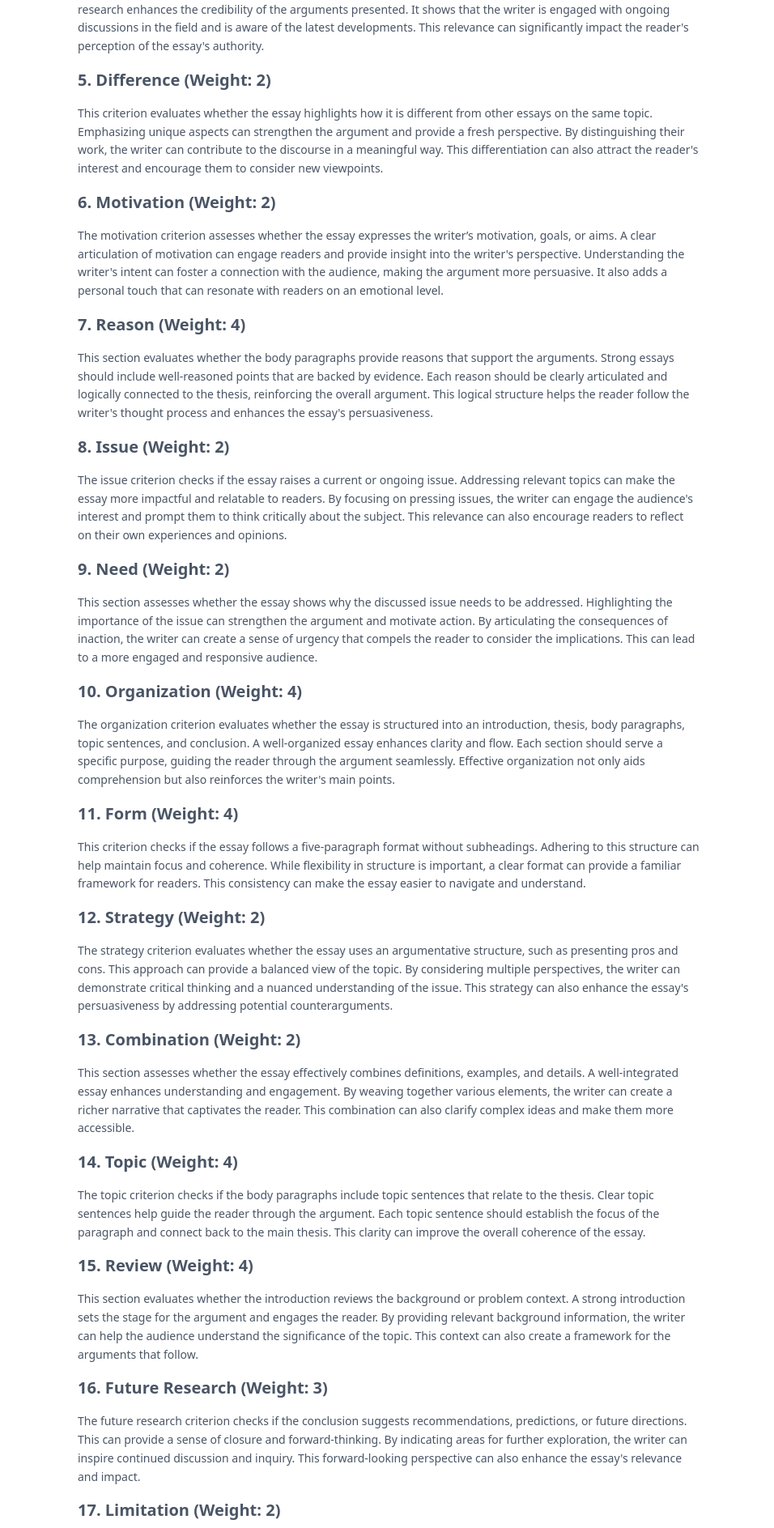
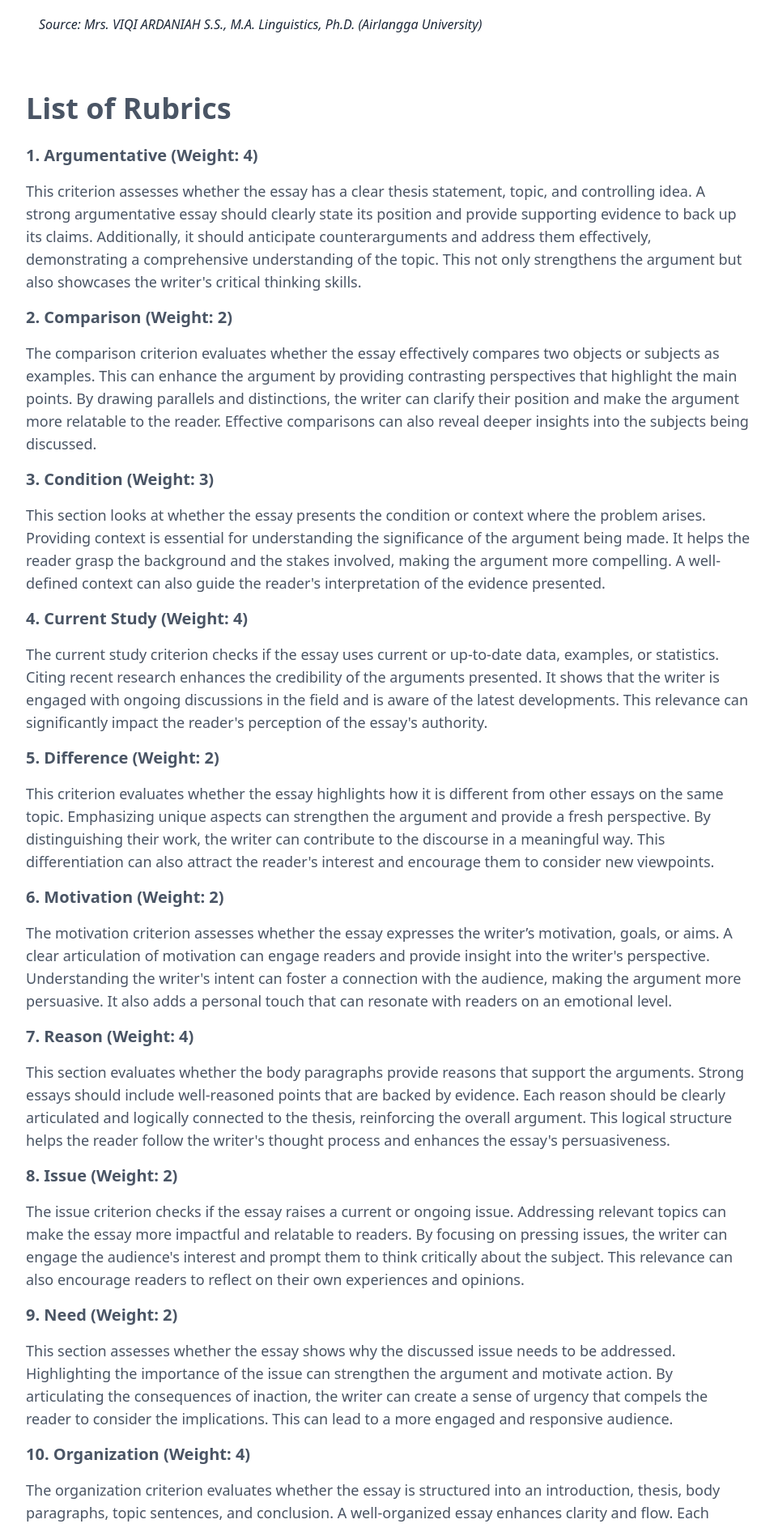
Before and after one commit to fahimanabila/aescore-nuxt3, a Nuxt app: page /rubrics in a window 1280 px wide. Shown: the part 886-2773 px from the top of the page at 81% size, without its empty margins (160-1116 px from the left). Built offline with nearby package versions, Linux system fonts and the light colour scheme.

Commit message:
update : view

```diff
--- a/pages/about/index.vue
+++ b/pages/about/index.vue
@@ -1,7 +1,7 @@
 <template>
   <div class="max-h-screen text-gray-800">
     <div class="fixed max-h-screen inset-0 -z-10">
-      <div class="blob center-blob blur-[100px] bg-gradient-to-br from-[#004aad] to-[#c8112e] animate-move1"></div>
+      <!-- <div class="blob center-blob blur-[100px] bg-gradient-to-br from-[#004aad] to-[#c8112e] animate-move1"></div> -->
     </div>
 
     <!-- Navbar -->
--- a/pages/history/index.vue
+++ b/pages/history/index.vue
@@ -1,7 +1,7 @@
 <template>
   <div class="history-page">
     <div class="fixed max-h-screen inset-0 -z-10">
-      <div class="blob center-blob blur-[100px] bg-gradient-to-br from-[#004aad] to-[#c8112e] animate-move1"></div>
+      <!-- <div class="blob center-blob blur-[100px] bg-gradient-to-br from-[#004aad] to-[#c8112e] animate-move1"></div> -->
     </div>
 
     <!-- Navbar -->
@@ -36,7 +36,7 @@
 
     <!-- Hero Section -->
     <section class="text-center px-4 py-16 max-w-4xl mx-auto">
-      <h1 class="text-4xl md:text-5xl font-bold mb-4 text-black">
+      <h1 class="text-3xl md:text-4xl font-bold mb-4">
         Grading History
       </h1>
       <p class="text-gray-700 mb-8">
--- a/pages/rubrics/index.vue
+++ b/pages/rubrics/index.vue
@@ -1,7 +1,7 @@
 <template>
   <div class="max-h-screen text-gray-800">
     <div class="fixed max-h-screen inset-0 -z-10">
-      <div class="blob center-blob blur-[100px] bg-gradient-to-br from-[#004aad] to-[#c8112e] animate-move1"></div>
+      <!-- <div class="blob center-blob blur-[100px] bg-gradient-to-br from-[#004aad] to-[#c8112e] animate-move1"></div> -->
     </div>
 
     <!-- Navbar -->
@@ -35,200 +35,209 @@
     </header>
 
     <!-- Hero Section -->
-    <section class="text-center px-4 py-16 max-w-4xl mx-auto">
+    <section class="text-center py-16 max-w-4xl mx-auto">
       <h1 class="text-3xl md:text-4xl font-bold mb-4">
         Understanding the Rubric
       </h1>
-      <p class="text-gray-600 mb-8">
-        Explore the various criteria used to evaluate essays and improve your writing skills.
+      <img src="@/public/icons/rubric_database.svg" alt="Logo" class="h-auto" />
+      <p class="text-gray-600 px-4 mb-4 text-md text-justify">
+        The process began by conducting a comprehensive search in the Scopus database using the keywords “writing AND assessment AND EFL.” To ensure relevance and accessibility, specific inclusion criteria were applied: the documents had to be in English, categorized as journal articles, and open access. This search yielded a total of 761 relevant documents. These articles were then processed using VOSviewer, a bibliometric analysis tool used to extract frequent keywords. From this initial analysis, 79 keywords were identified. To refine the results, the dataset underwent a cleaning process where adjectives, redundant terms, and functional words (such as or, to, in, etc.) were removed. This resulted in a final set of 37 significant keywords, which were used as indicators for developing the assessment rubric.
       </p>
+      <section class="text-left px-4 max-w-4xl mx-auto">
+        <p class="italic"> Source: Mrs. VIQI ARDANIAH S.S., M.A. Linguistics, Ph.D. (Airlangga University)</p>
+      </section>
     </section>
 
+
     <!-- Rubric Explanation Section -->
-    <section class="py-8 px-4">
-      <div class="max-w-3xl mx-auto text-gray-600 font-light text-sm leading-relaxed">
+    <section class="py-2 px-4">
+
+      <div class="max-w-4xl mx-auto text-gray-600 font-light text-sm leading-relaxed">
+        <h1 class="text-3xl md:text-4xl font-bold mb-6">
+          List of Rubrics
+        </h1>
         <h2 class="text-xl font-semibold mb-4">1. Argumentative (Weight: 4)</h2>
-        <p class="mb-4">
+        <p class="mb-4 text-lg">
           This criterion assesses whether the essay has a clear thesis statement, topic, and controlling idea. A strong argumentative essay should clearly state its position and provide supporting evidence to back up its claims. Additionally, it should anticipate counterarguments and address them effectively, demonstrating a comprehensive understanding of the topic. This not only strengthens the argument but also showcases the writer's critical thinking skills.
         </p>
 
         <h2 class="text-xl font-semibold mb-4">2. Comparison (Weight: 2)</h2>
-        <p class="mb-4">
+        <p class="mb-4 text-lg">
           The comparison criterion evaluates whether the essay effectively compares two objects or subjects as examples. This can enhance the argument by providing contrasting perspectives that highlight the main points. By drawing parallels and distinctions, the writer can clarify their position and make the argument more relatable to the reader. Effective comparisons can also reveal deeper insights into the subjects being discussed.
         </p>
 
         <h2 class="text-xl font-semibold mb-4">3. Condition (Weight: 3)</h2>
-        <p class="mb-4">
+        <p class="mb-4 text-lg">
           This section looks at whether the essay presents the condition or context where the problem arises. Providing context is essential for understanding the significance of the argument being made. It helps the reader grasp the background and the stakes involved, making the argument more compelling. A well-defined context can also guide the reader's interpretation of the evidence presented.
         </p>
 
         <h2 class="text-xl font-semibold mb-4">4. Current Study (Weight: 4)</h2>
-        <p class="mb-4">
+        <p class="mb-4 text-lg">
           The current study criterion checks if the essay uses current or up-to-date data, examples, or statistics. Citing recent research enhances the credibility of the arguments presented. It shows that the writer is engaged with ongoing discussions in the field and is aware of the latest developments. This relevance can significantly impact the reader's perception of the essay's authority.
         </p>
 
         <h2 class="text-xl font-semibold mb-4">5. Difference (Weight: 2)</h2>
-        <p class="mb-4">
+        <p class="mb-4 text-lg">
           This criterion evaluates whether the essay highlights how it is different from other essays on the same topic. Emphasizing unique aspects can strengthen the argument and provide a fresh perspective. By distinguishing their work, the writer can contribute to the discourse in a meaningful way. This differentiation can also attract the reader's interest and encourage them to consider new viewpoints.
         </p>
 
         <h2 class="text-xl font-semibold mb-4">6. Motivation (Weight: 2)</h2>
-        <p class="mb-4">
+        <p class="mb-4 text-lg">
           The motivation criterion assesses whether the essay expresses the writer’s motivation, goals, or aims. A clear articulation of motivation can engage readers and provide insight into the writer's perspective. Understanding the writer's intent can foster a connection with the audience, making the argument more persuasive. It also adds a personal touch that can resonate with readers on an emotional level.
         </p>
 
         <h2 class="text-xl font-semibold mb-4">7. Reason (Weight: 4)</h2>
-        <p class="mb-4">
+        <p class="mb-4 text-lg">
           This section evaluates whether the body paragraphs provide reasons that support the arguments. Strong essays should include well-reasoned points that are backed by evidence. Each reason should be clearly articulated and logically connected to the thesis, reinforcing the overall argument. This logical structure helps the reader follow the writer's thought process and enhances the essay's persuasiveness.
         </p>
 
         <h2 class="text-xl font-semibold mb-4">8. Issue (Weight: 2)</h2>
-        <p class="mb-4">
+        <p class="mb-4 text-lg">
           The issue criterion checks if the essay raises a current or ongoing issue. Addressing relevant topics can make the essay more impactful and relatable to readers. By focusing on pressing issues, the writer can engage the audience's interest and prompt them to think critically about the subject. This relevance can also encourage readers to reflect on their own experiences and opinions.
         </p>
 
         <h2 class="text-xl font-semibold mb-4">9. Need (Weight: 2)</h2>
-        <p class="mb-4">
+        <p class="mb-4 text-lg">
           This section assesses whether the essay shows why the discussed issue needs to be addressed. Highlighting the importance of the issue can strengthen the argument and motivate action. By articulating the consequences of inaction, the writer can create a sense of urgency that compels the reader to consider the implications. This can lead to a more engaged and responsive audience.
         </p>
 
         <h2 class="text-xl font-semibold mb-4">10. Organization (Weight: 4)</h2>
-        <p class="mb-4">
+        <p class="mb-4 text-lg">
           The organization criterion evaluates whether the essay is structured into an introduction, thesis, body paragraphs, topic sentences, and conclusion. A well-organized essay enhances clarity and flow. Each section should serve a specific purpose, guiding the reader through the argument seamlessly. Effective organization not only aids comprehension but also reinforces the writer's main points.
         </p>
 
         <h2 class="text-xl font-semibold mb-4">11. Form (Weight: 4)</h2>
-        <p class="mb-4">
+        <p class="mb-4 text-lg">
           This criterion checks if the essay follows a five-paragraph format without subheadings. Adhering to this structure can help maintain focus and coherence. While flexibility in structure is important, a clear format can provide a familiar framework for readers. This consistency can make the essay easier to navigate and understand.
         </p>
 
         <h2 class="text-xl font-semibold mb-4">12. Strategy (Weight: 2)</h2>
-        <p class="mb-4">
+        <p class="mb-4 text-lg">
           The strategy criterion evaluates whether the essay uses an argumentative structure, such as presenting pros and cons. This approach can provide a balanced view of the topic. By considering multiple perspectives, the writer can demonstrate critical thinking and a nuanced understanding of the issue. This strategy can also enhance the essay's persuasiveness by addressing potential counterarguments.
         </p>
 
         <h2 class="text-xl font-semibold mb-4">13. Combination (Weight: 2)</h2>
-        <p class="mb-4">
+        <p class="mb-4 text-lg">
           This section assesses whether the essay effectively combines definitions, examples, and details. A well-integrated essay enhances understanding and engagement. By weaving together various elements, the writer can create a richer narrative that captivates the reader. This combination can also clarify complex ideas and make them more accessible.
         </p>
 
         <h2 class="text-xl font-semibold mb-4">14. Topic (Weight: 4)</h2>
-        <p class="mb-4">
+        <p class="mb-4 text-lg">
           The topic criterion checks if the body paragraphs include topic sentences that relate to the thesis. Clear topic sentences help guide the reader through the argument. Each topic sentence should establish the focus of the paragraph and connect back to the main thesis. This clarity can improve the overall coherence of the essay.
         </p>
 
         <h2 class="text-xl font-semibold mb-4">15. Review (Weight: 4)</h2>
-        <p class="mb-4">
+        <p class="mb-4 text-lg">
           This section evaluates whether the introduction reviews the background or problem context. A strong introduction sets the stage for the argument and engages the reader. By providing relevant background information, the writer can help the audience understand the significance of the topic. This context can also create a framework for the arguments that follow.
         </p>
 
         <h2 class="text-xl font-semibold mb-4">16. Future Research (Weight: 3)</h2>
-        <p class="mb-4">
+        <p class="mb-4 text-lg">
           The future research criterion checks if the conclusion suggests recommendations, predictions, or future directions. This can provide a sense of closure and forward-thinking. By indicating areas for further exploration, the writer can inspire continued discussion and inquiry. This forward-looking perspective can also enhance the essay's relevance and impact.
         </p>
 
         <h2 class="text-xl font-semibold mb-4">17. Limitation (Weight: 2)</h2>
-        <p class="mb-4">
+        <p class="mb-4 text-lg">
           This section assesses whether the essay acknowledges any limitations or missing aspects. Recognizing limitations can enhance the credibility of the argument. It shows that the writer is aware of the complexities of the topic and is not oversimplifying the discussion. This honesty can foster trust with the reader and encourage critical engagement.
         </p>
 
         <h2 class="text-xl font-semibold mb-4">18. Total (Weight: 3)</h2>
-        <p class="mb-4">
+        <p class="mb-4 text-lg">
           The total criterion checks if the essay meets the required total word count (300-450 words). Adhering to word count guidelines is essential for meeting assignment requirements. A well-structured essay within this range can effectively convey the argument without unnecessary elaboration. This conciseness can also enhance clarity and focus.
         </p>
 
         <h2 class="text-xl font-semibold mb-4">19. Grammar (Weight: 4)</h2>
-        <p class="mb-4">
+        <p class="mb-4 text-lg">
           This criterion evaluates whether the essay uses correct tenses in at least 80% of sentences. Proper grammar is crucial for clarity and professionalism. Grammatical accuracy not only reflects the writer's attention to detail but also ensures that the message is communicated effectively. This precision can significantly impact the reader's understanding and perception of the essay.
         </p>
 
         <h2 class="text-xl font-semibold mb-4">20. Lexical Sophistication (Weight: 4)</h2>
-        <p class="mb-4">
+        <p class="mb-4 text-lg">
           The lexical sophistication criterion checks if the essay avoids AI-generated or unnatural word choices and uses proper diction. A sophisticated vocabulary enhances the quality of writing. By choosing precise and varied language, the writer can convey ideas more effectively and engage the reader's interest. This sophistication can also reflect the writer's expertise and command of the subject matter.
         </p>
 
         <h2 class="text-xl font-semibold mb-4">21. Vocabulary (Weight: 2)</h2>
-        <p class="mb-4">
+        <p class="mb-4 text-lg">
           This section assesses whether the essay uses a varied and formal vocabulary. A rich vocabulary can improve the overall impact of the writing. By employing diverse word choices, the writer can create a more engaging and dynamic narrative. This variety can also help avoid repetition and maintain the reader's attention.
         </p>
 
         <h2 class="text-xl font-semibold mb-4">22. Academic (Weight: 2)</h2>
-        <p class="mb-4">
+        <p class="mb-4 text-lg">
           The academic criterion checks if the vocabulary used is appropriate for academic writing. Maintaining an academic tone is essential for credibility. This tone should reflect a formal style that is suitable for scholarly discourse. Adhering to academic conventions can enhance the essay's authority and professionalism.
         </p>
 
         <h2 class="text-xl font-semibold mb-4">23. Effectiveness (Weight: 2)</h2>
-        <p class="mb-4">
+        <p class="mb-4 text-lg">
           This section evaluates whether the sentences are straightforward and easy to understand. Clarity is key to effective communication. By using clear and concise language, the writer can ensure that their arguments are accessible to the reader. This effectiveness can significantly enhance the overall impact of the essay.
         </p>
 
         <h2 class="text-xl font-semibold mb-4">24. Coherence (Weight: 3)</h2>
-        <p class="mb-4">
+        <p class="mb-4 text-lg">
           The coherence criterion checks if the paragraphs are coherent and logically connected. A coherent essay flows smoothly and is easier to follow. Each paragraph should build on the previous one, creating a logical progression of ideas. This coherence can enhance the reader's understanding and engagement with the argument.
         </p>
 
         <h2 class="text-xl font-semibold mb-4">25. Relation (Weight: 3)</h2>
-        <p class="mb-4">
+        <p class="mb-4 text-lg">
           This section assesses whether the sentences show good connection and flow from one to another. Strong transitions enhance readability. By using effective linking phrases and words, the writer can guide the reader through the argument seamlessly. This relational clarity can improve the overall structure of the essay.
         </p>
 
         <h2 class="text-xl font-semibold mb-4">26. Engagement (Weight: 2)</h2>
-        <p class="mb-4">
+        <p class="mb-4 text-lg">
           The engagement criterion evaluates whether the essay manages to engage the reader despite its introduction. Captivating writing can draw readers in and maintain their interest. By employing compelling language and thought-provoking ideas, the writer can create a connection with the audience. This engagement is crucial for keeping the reader invested in the argument.
         </p>
 
         <h2 class="text-xl font-semibold mb-4">27. Reader (Weight: 2)</h2>
-        <p class="mb-4">
+        <p class="mb-4 text-lg">
           This section checks if the essay addresses a clear academic or relevant audience. Understanding the audience is crucial for effective communication. The writer should tailor their language, tone, and content to resonate with the intended readership. This consideration can enhance the essay's relevance and impact.
         </p>
 
         <h2 class="text-xl font-semibold mb-4">28. Syntactic Complexity (Weight: 3)</h2>
-        <p class="mb-4">
+        <p class="mb-4 text-lg">
           The syntactic complexity criterion evaluates whether the essay uses various sentence types (simple, complex, compound, compound-complex). A mix of sentence structures can enhance the writing style. By varying sentence length and complexity, the writer can create a more engaging rhythm in their writing. This complexity can also reflect a deeper understanding of the language.
         </p>
 
         <h2 class="text-xl font-semibold mb-4">29. Education (Weight: 2)</h2>
-        <p class="mb-4">
+        <p class="mb-4 text-lg">
           This section assesses whether the essay is related to educational issues or practices in higher education. Relevant topics can resonate more with the audience. By addressing current educational challenges or innovations, the writer can contribute to meaningful discussions in the field. This relevance can also enhance the essay's impact on readers.
         </p>
 
         <h2 class="text-xl font-semibold mb-4">30. Pedagogical Implication (Weight: 2)</h2>
-        <p class="mb-4">
+        <p class="mb-4 text-lg">
           The pedagogical implication criterion checks if the essay indicates any practical implications for teaching or learning. Highlighting these implications can enhance the essay's relevance. By connecting theory to practice, the writer can provide valuable insights for educators and learners alike. This practical focus can make the essay more applicable and useful.
         </p>
 
         <h2 class="text-xl font-semibold mb-4">31. Field (Weight: 2)</h2>
-        <p class="mb-4">
+        <p class="mb-4 text-lg">
           This section evaluates whether the essay can be categorized within a specific or multidisciplinary field. Clear categorization can help frame the discussion. By situating the essay within a particular context, the writer can clarify its relevance and significance. This categorization can also guide the reader's expectations and understanding.
         </p>
 
         <h2 class="text-xl font-semibold mb-4">32. Framework (Weight: 2)</h2>
-        <p class="mb-4">
+        <p class="mb-4 text-lg">
           The framework criterion checks if the essay applies a theoretical or conceptual framework. Utilizing a framework can provide structure to the argument. By grounding the discussion in established theories, the writer can enhance the credibility of their claims. This framework can also help organize the essay's content more effectively.
         </p>
 
         <h2 class="text-xl font-semibold mb-4">33. Theory (Weight: 2)</h2>
-        <p class="mb-4">
+        <p class="mb-4 text-lg">
           This section assesses whether the essay references educational or theoretical sources. Citing relevant theories can strengthen the argument. By connecting their ideas to established research, the writer can enhance the authority of their claims. This theoretical grounding can also provide a deeper understanding of the topic.
         </p>
 
         <h2 class="text-xl font-semibold mb-4">34. Article (Weight: 4)</h2>
-        <p class="mb-4">
+        <p class="mb-4 text-lg">
           The article criterion checks if the essay cites references from articles published within the last five years. Using recent sources enhances credibility. By incorporating contemporary research, the writer can demonstrate engagement with current discussions in the field. This relevance can significantly impact the reader's perception of the essay's authority.
         </p>
 
         <h2 class="text-xl font-semibold mb-4">35. Information (Weight: 2)</h2>
-        <p class="mb-4">
+        <p class="mb-4 text-lg">
           This section evaluates whether the information is presented clearly, concisely, and in logical order. Clarity and organization are key to effective communication. By structuring information logically, the writer can guide the reader through complex ideas more easily. This clarity can enhance the overall effectiveness of the argument.
         </p>
 
         <h2 class="text-xl font-semibold mb-4">36. Discourse (Weight: 2)</h2>
-        <p class="mb-4">
+        <p class="mb-4 text-lg">
           The discourse criterion checks if the essay shows the author’s individual perspective, possibly in an Indonesian context. Personal insights can enrich the discussion. By incorporating unique viewpoints, the writer can contribute to a more diverse dialogue on the topic. This individuality can also make the essay more relatable and engaging for readers.
         </p>
 
         <h2 class="text-xl font-semibold mb-4">37. Genre (Weight: 2)</h2>
-        <p class="mb-4">
+        <p class="mb-4 text-lg">
           Finally, this section evaluates whether the essay clearly belongs to a specific type or category (e.g., argumentative). Identifying the genre helps frame the reader's expectations. By adhering to genre conventions, the writer can enhance the clarity and effectiveness of their argument. This identification can also guide the reader's interpretation of the content.
         </p>
       </div>
```
Also changed, not shown: public/icons/rubric_database.svg (added).
